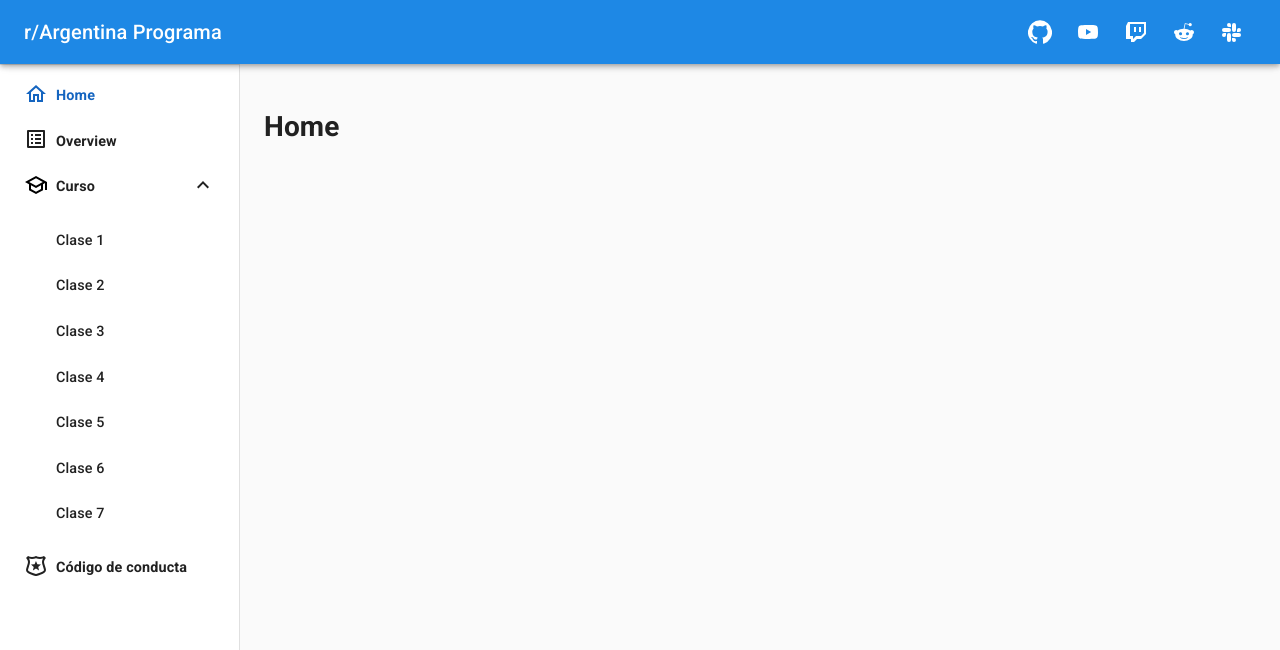
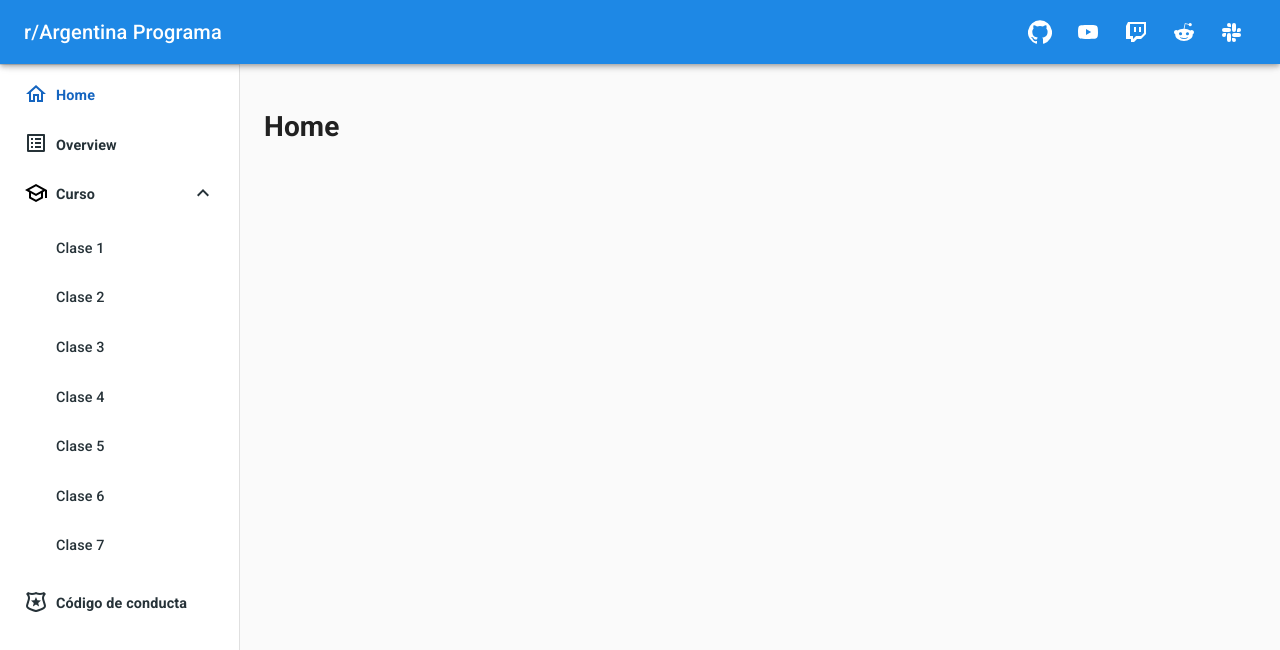
Before and after one commit to alvarovillafane/r-argentina-programa-website, a React (Create React App) app: page / in a window 1280 px wide. Shown: the top 650 px of the page. Built offline with nearby package versions, Linux system fonts and the light colour scheme.

Commit message:
Actualizado css defaults

```diff
--- a/src/index.css
+++ b/src/index.css
@@ -4,6 +4,12 @@ body {
   -moz-osx-font-smoothing: grayscale;
 }
 
-p {
+p,
+ul,
+ol {
   font-size: 1rem;
 }
+
+li {
+  margin-bottom: 8px;
+}
--- a/src/ui/theme.js
+++ b/src/ui/theme.js
@@ -1,10 +1,25 @@
 import blue from '@material-ui/core/colors/blue';
+import green from '@material-ui/core/colors/green';
+import blueGrey from '@material-ui/core/colors/blueGrey';
 import { createMuiTheme } from '@material-ui/core/styles';
+import { fontSize } from '@material-ui/system';
 
 export default createMuiTheme({
   palette: {
     primary: {
       main: blue[600]
     },
+    secondary: {
+      main: green[400]
+    },
+    text: {
+      primary: blueGrey[900],
+      fontSize: '1rem'
+    },
+    typography: {
+      body1: {
+        fontSize: 16,
+      },
+    },
   },
 });
```
